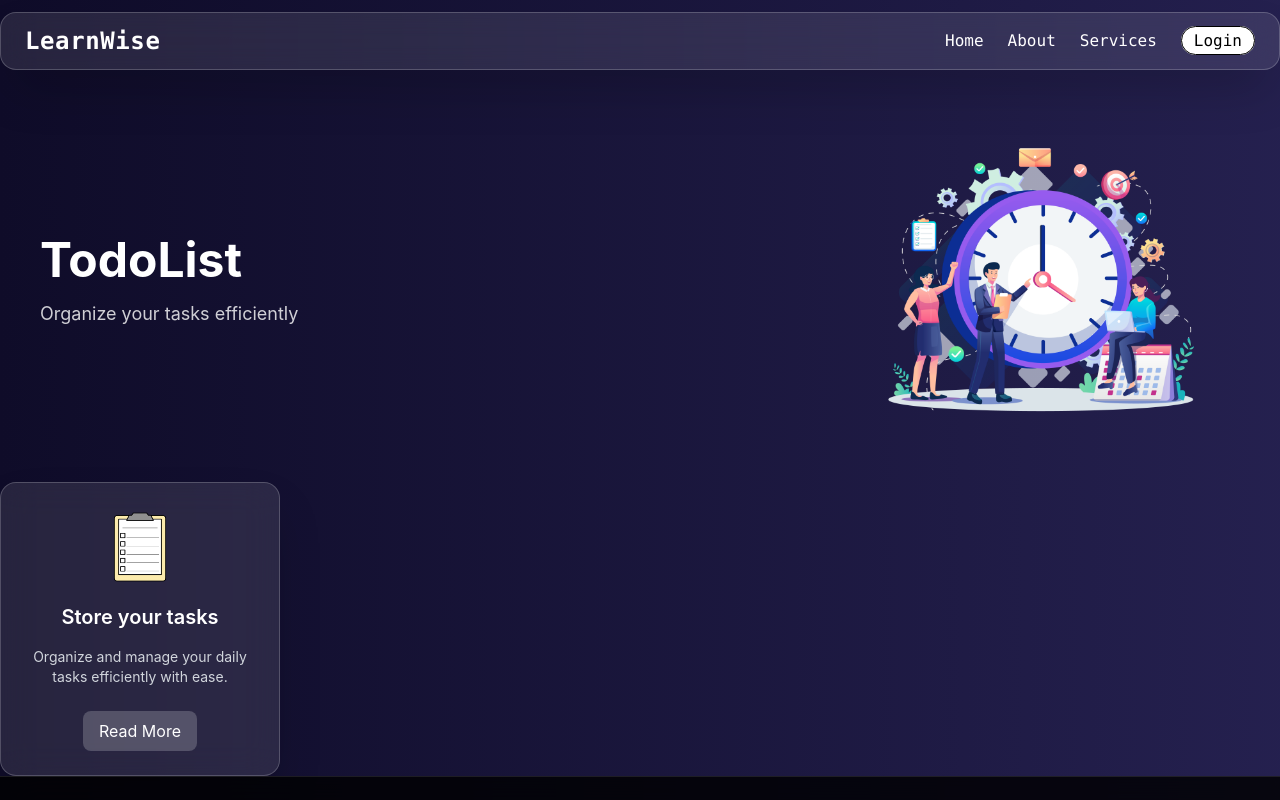
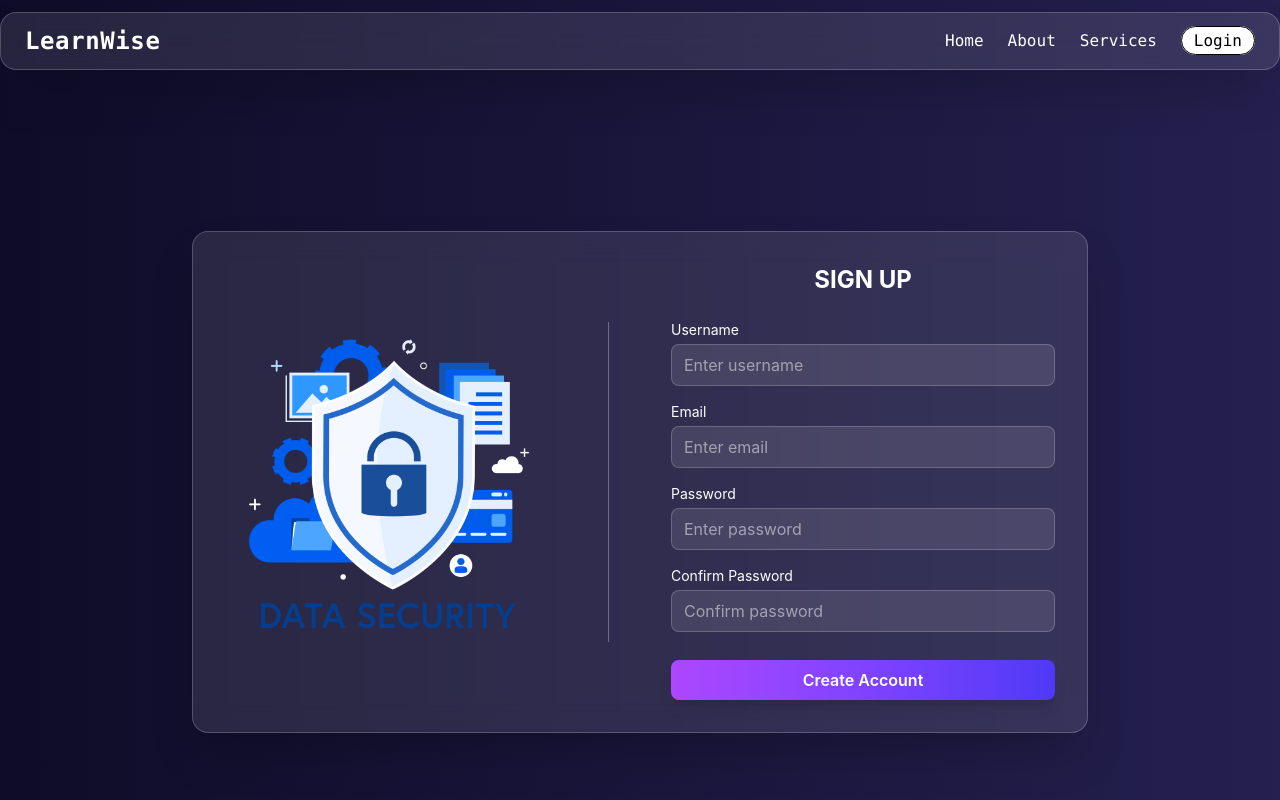
Before and after one commit to UnknonPerson/Todo_List_FullStack, a React (Vite) app in the folder frontend/: page / in a window 1280 px wide. Shown: the top 800 px of the page. Built offline with nearby package versions, Linux system fonts and the light colour scheme.

Commit message:
Added Sign up Page

```diff
--- a/frontend/src/App.jsx
+++ b/frontend/src/App.jsx
@@ -1,3 +1,4 @@
+import Signup from "./Auth/Signup"
 import InfoCard from "./components/Cards/InfoCard"
 import Footer from "./components/Footer/Footer"
 import Home from "./components/Home/Home"
@@ -11,8 +12,7 @@ function App() {
   return (
   <>
     <Nav />
-    <Home />
-    <InfoCard />
+    <Signup />
     <Footer />
   </>
   )
--- a/frontend/src/Auth/Signup.jsx
+++ b/frontend/src/Auth/Signup.jsx
@@ -0,0 +1,92 @@
+import React from 'react'
+import pmg from '../assets/sign.png'
+
+const Signup = () => {
+  return (
+    <div className='flex justify-center items-center min-h-screen px-4'>
+
+      <div className='backdrop-blur-lg bg-white/10 border border-white/20
+      rounded-2xl shadow-2xl flex flex-col md:flex-row items-center
+      justify-between text-white p-8 max-w-4xl w-full gap-8 my-5'>
+
+        {/* LEFT IMAGE */}
+        <div className='flex justify-center items-center'>
+          <img
+            src={pmg}
+            className='h-64 w-64 md:h-80 md:w-80 object-contain'
+            alt='signup visual'
+          />
+        </div>
+
+        {/* DIVIDER */}
+        <div className='hidden md:block w-[1px] h-80 bg-white/30'></div>
+
+        {/* FORM */}
+        <div className='w-full max-w-sm'>
+          <form className='flex flex-col gap-4'>
+
+            <h1 className='text-2xl font-bold text-center mb-2'>
+              SIGN UP
+            </h1>
+
+            {/* Username */}
+            <div className='flex flex-col gap-1'>
+              <label className='text-sm'>Username</label>
+              <input
+                type="text"
+                name='username'
+                placeholder='Enter username'
+                className='bg-white/10 border border-white/20 rounded-lg px-3 py-2 focus:outline-none focus:ring-2 focus:ring-purple-500'
+              />
+            </div>
+
+            {/* Email */}
+            <div className='flex flex-col gap-1'>
+              <label className='text-sm'>Email</label>
+              <input
+                type="email"
+                name='email'
+                placeholder='Enter email'
+                className='bg-white/10 border border-white/20 rounded-lg px-3 py-2 focus:outline-none focus:ring-2 focus:ring-purple-500'
+              />
+            </div>
+
+            {/* Password */}
+            <div className='flex flex-col gap-1'>
+              <label className='text-sm'>Password</label>
+              <input
+                type='password'
+                name='password'
+                placeholder='Enter password'
+                className='bg-white/10 border border-white/20 rounded-lg px-3 py-2 focus:outline-none focus:ring-2 focus:ring-purple-500'
+              />
+            </div>
+
+            {/* Confirm Password */}
+            <div className='flex flex-col gap-1'>
+              <label className='text-sm'>Confirm Password</label>
+              <input
+                type='password'
+                name='confirmPassword'
+                placeholder='Confirm password'
+                className='bg-white/10 border border-white/20 rounded-lg px-3 py-2 focus:outline-none focus:ring-2 focus:ring-purple-500'
+              />
+            </div>
+
+            {/* Button */}
+            <button
+              className='mt-3 bg-gradient-to-r from-purple-500 to-indigo-600
+              hover:scale-105 transition-all duration-300 py-2 rounded-lg font-semibold shadow-lg'
+            >
+              Create Account
+            </button>
+
+          </form>
+        </div>
+
+      </div>
+    </div>
+  )
+}
+
+export default Signup
--- a/frontend/src/components/Cards/InfoCard.jsx
+++ b/frontend/src/components/Cards/InfoCard.jsx
@@ -5,7 +5,7 @@ const InfoCard = (props) => {
   return (
     <div className='backdrop-blur-lg bg-white/10 border border-white/20
     rounded-2xl shadow-2xl flex flex-col items-center text-center
-    w-70 p-6 gap-4 hover:scale-105 transition-all duration-300'>
+    w-70 p-6 gap-4 hover:scale-105 transition-all duration-300 m-10'>
 
       <img
         src={props.logo || logo}
--- a/frontend/src/components/Footer/Footer.jsx
+++ b/frontend/src/components/Footer/Footer.jsx
@@ -2,7 +2,7 @@ import React from 'react'
 
 const Footer = () => {
   return (
-    <footer className="bg-black/80 backdrop-blur-lg border-t border-white/10 text-white px-6 py-8">
+    <footer className="bg-black/80 backdrop-blur-lg border-t border-white/10 text-white px-6 py-8 relative bottom-0 w-full">
 
       <div className="max-w-6xl mx-auto flex flex-col md:flex-row justify-between items-center gap-4">
 
--- a/frontend/src/components/Home/Home.jsx
+++ b/frontend/src/components/Home/Home.jsx
@@ -2,13 +2,17 @@ import todoImage from '../../assets/Todo.png';
 
 const Home = () => {
   return (
-    <div className="flex items-center justify-between px-10 h-95vh">
+    <div className="flex items-center justify-between px-20 h-95vh">
 
       <div className="text-white">
         <h1 className="text-5xl font-bold mb-4">TodoList</h1>
         <p className="text-lg opacity-80">
           Organize your tasks efficiently
         </p>
+      <button className='mt-2 px-4 py-2 bg-white/20 text-white
+      rounded-lg hover:bg-white/30 transition'>
+        Read More
+      </button>
       </div>
 
       <div>
```
Also changed, not shown: frontend/src/assets/sign.png (added).
